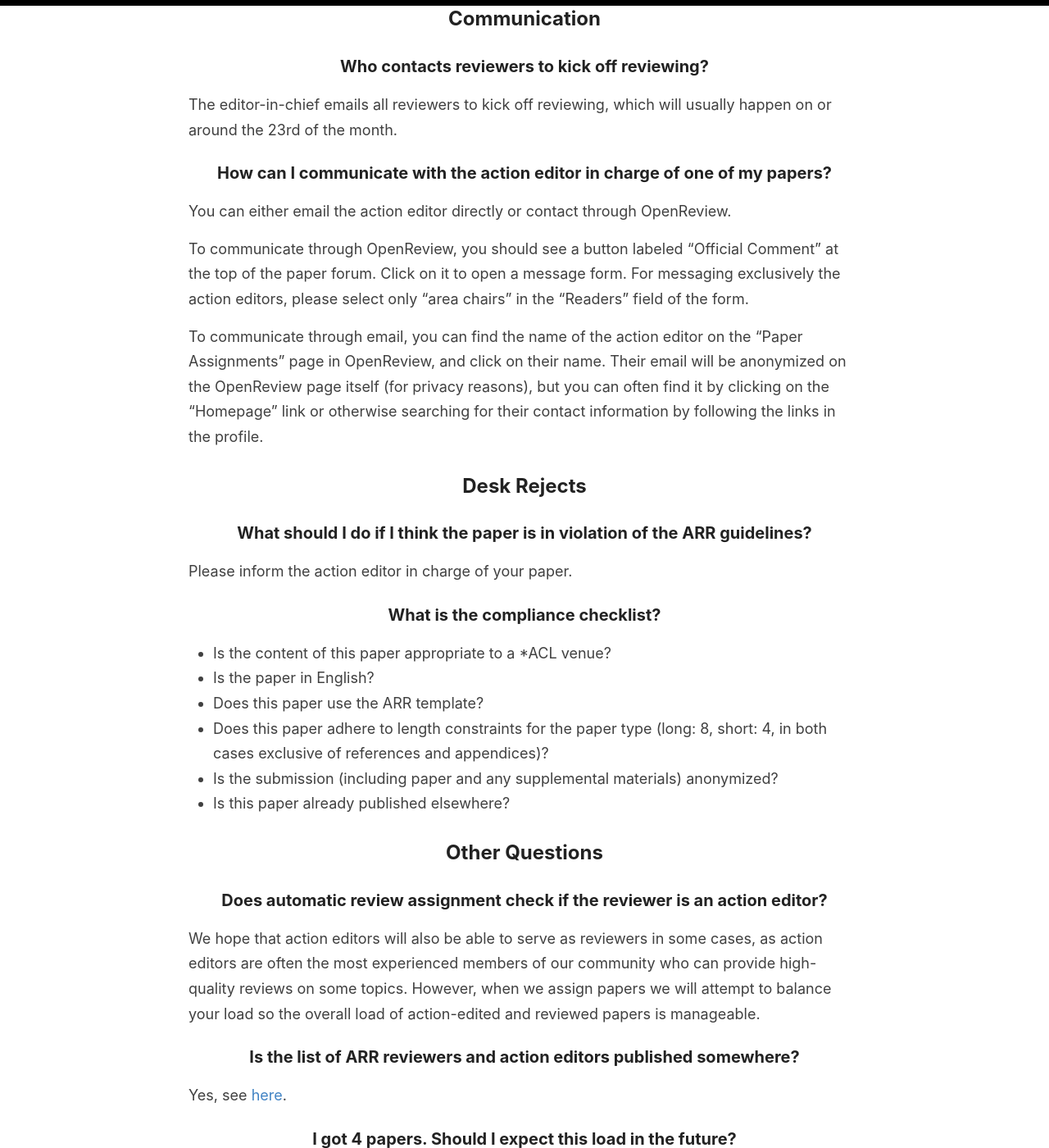
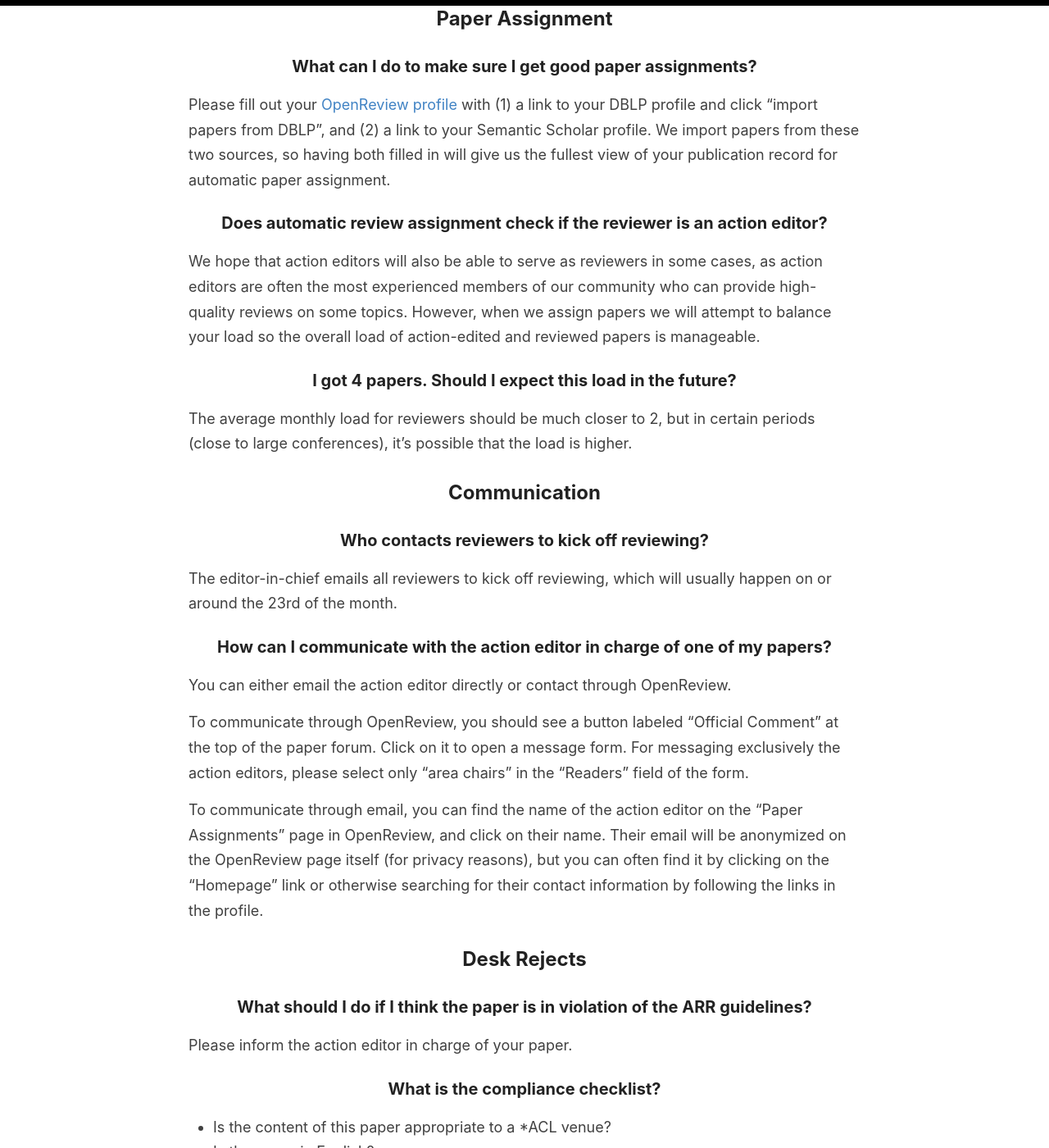
Before and after one commit to amitmerchant1990/reverie, a Jekyll site: the page built from reviewers.md, in a window 1280 px wide and 1400 px high, scrolled down 2261 px. Shown: the whole window at 82% size. Built offline with Jekyll 4.4.1, drawn with Linux system fonts in a browser that asks for light colours; some of the changed text lies outside the part shown.

Commit message:
Updated FAQ with reviewer assignment info

```diff
--- a/reviewers.md
+++ b/reviewers.md
@@ -42,6 +42,19 @@ Sometimes it is necessary to have an emergency review because an originally-assi
 In this case, we still hope that we can maintain the original timeline (finishing reviews one month after the paper was submitted), but depending on the timing it may not be possible to finish a high-quality review by this deadline.
 In this case, please consult with the action editor in charge of your paper (see how to contact them below) and decide a feasible timeline, keeping in mind that the authors of the paper will be eagerly awaiting their review feedback.
 
+## Paper Assignment
+
+### What can I do to make sure I get good paper assignments?
+
+Please fill out your [OpenReview profile](https://openreview.net/profile) with (1) a link to your DBLP profile and click "import papers from DBLP", and (2) a link to your Semantic Scholar profile. We import papers from these two sources, so having both filled in will give us the fullest view of your publication record for automatic paper assignment.
+
+### Does automatic review assignment check if the reviewer is an action editor?
+We hope that action editors will also be able to serve as reviewers in some cases, as action editors are often the most experienced members of our community who can provide high-quality reviews on some topics. However, when we assign papers we will attempt to balance your load so the overall load of action-edited and reviewed papers is manageable.
+
+### I got 4 papers. Should I expect this load in the future?
+The average monthly load for reviewers should be much closer to 2, but in certain periods (close to large conferences),
+it's possible that the load is higher.
+
 ## Communication
 
 ### Who contacts reviewers to kick off reviewing?
```
Also changed, not shown: other parts of reviewers.md (+0 -7 lines), aes.md (+4 -0 lines).
